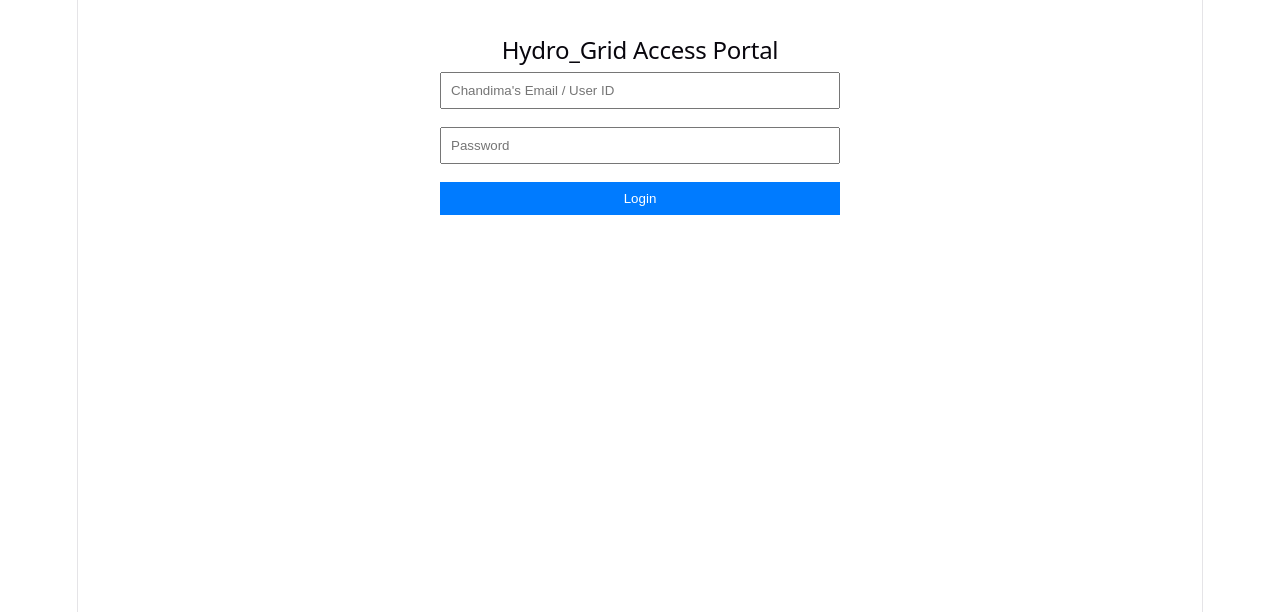
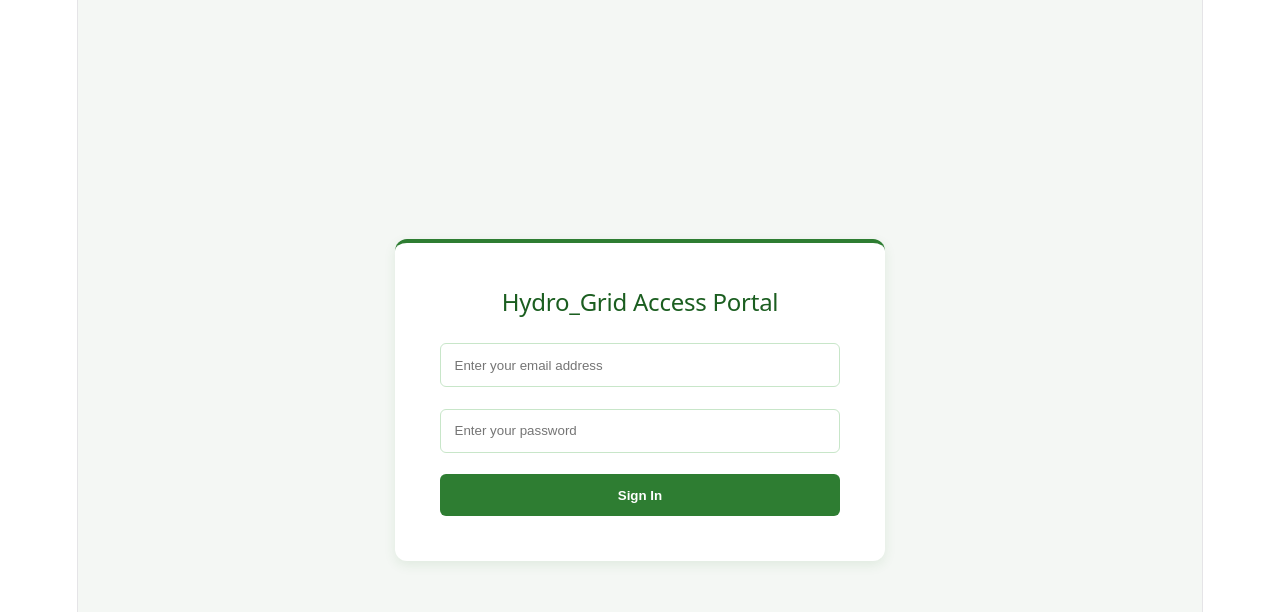
Before and after one commit to chandima04maduranga-code/hydro-grid, a React app in the folder frontend/: page / in a window 1280 px wide. Shown: the top 612 px of the page. Built offline with nearby package versions, Linux system fonts and the light colour scheme; the HTML template or start-up script is replaced by a standard one.

Commit message:
Day 5: Applied agricultural color palette and UI styling

```diff
--- a/frontend/src/components/auth/Login.jsx
+++ b/frontend/src/components/auth/Login.jsx
@@ -15,35 +15,60 @@ const Login = ({ setToken }) => {
       setToken(receivedToken);
       localStorage.setItem("token", receivedToken);
     } catch (err) {
-      setError(err.response?.data?.msg || "Authentication failed.");
+      setError(err.response?.data?.msg || "Authentication failed. Please verify credentials.");
     }
   };
 
   return (
-    <div style={{ padding: "2rem", maxWidth: "400px", margin: "0 auto", fontFamily: "sans-serif" }}>
-      <h2>Hydro_Grid Access Portal</h2>
-      {error && <p style={{ color: "red" }}>{error}</p>}
-      <form onSubmit={handleLogin} style={{ display: "flex", flexDirection: "column", gap: "1rem" }}>
+    <div style={{
+      display: "flex",
+      justifyContent: "center",
+      alignItems: "center",
+      height: "100vh",
+      backgroundColor: "#f4f7f4",
+      fontFamily: "sans-serif"
+    }}>
+      <div style={{
+        padding: "2.5rem",
+        maxWidth: "400px",
+        width: "100%",
+        backgroundColor: "#ffffff",
+        borderRadius: "12px",
+        boxShadow: "0 4px 12px rgba(46, 125, 50, 0.1)",
+        borderTop: "4px solid #2e7d32"
+      }}>
+        <h2 style={{ color: "#1b5e20", marginBottom: "1.5rem", textAlign: "center" }}>Hydro_Grid Access Portal</h2>
+        {error && <p style={{ color: "#c62828", fontSize: "0.9rem", marginBottom: "1rem" }}>{error}</p>}
+        <form onSubmit={handleLogin} style={{ display: "flex", flexDirection: "column", gap: "1.2rem" }}>
           <input
             type="email"
-          placeholder="Chandima's Email / User ID"
+            placeholder="Enter your email address"
             value={email}
             onChange={(e) => setEmail(e.target.value)}
             required
-          style={{ padding: "0.5rem" }}
+            style={{ padding: "0.75rem", borderRadius: "6px", border: "1px solid #c8e6c9", outline: "none" }}
           />
           <input
             type="password"
-          placeholder="Password"
+            placeholder="Enter your password"
             value={password}
             onChange={(e) => setPassword(e.target.value)}
             required
-          style={{ padding: "0.5rem" }}
+            style={{ padding: "0.75rem", borderRadius: "6px", border: "1px solid #c8e6c9", outline: "none" }}
           />
-        <button type="submit" style={{ padding: "0.5rem", background: "#007bff", color: "white", border: "none", cursor: "pointer" }}>
-          Login
+          <button type="submit" style={{
+            padding: "0.75rem",
+            backgroundColor: "#2e7d32",
+            color: "white",
+            border: "none",
+            borderRadius: "6px",
+            fontWeight: "bold",
+            cursor: "pointer"
+          }}>
+            Sign In
           </button>
         </form>
+      </div>
     </div>
   );
 };
--- a/frontend/src/components/dashboard/Dashboard.jsx
+++ b/frontend/src/components/dashboard/Dashboard.jsx
@@ -26,37 +26,52 @@ const Dashboard = ({ handleLogout }) => {
   };
 
   return (
-    <div style={{ padding: "2rem", fontFamily: "sans-serif" }}>
-      <div style={{ display: "flex", justifyContent: "space-between", alignItems: "center" }}>
-        <h2>Hydro_Grid Operator Panel — Welcome, Chandima</h2>
-        <button onClick={handleLogout} style={{ padding: "0.5rem 1rem", background: "#dc3545", color: "white", border: "none", cursor: "pointer" }}>
+    <div style={{ backgroundColor: "#f4f7f4", minHeight: "100vh", padding: "2rem", fontFamily: "sans-serif" }}>
+      <div style={{
+        display: "flex",
+        justifyContent: "space-between",
+        alignItems: "center",
+        backgroundColor: "#ffffff",
+        padding: "1rem 2rem",
+        borderRadius: "8px",
+        boxShadow: "0 2px 8px rgba(0,0,0,0.05)"
+      }}>
+        <h2 style={{ color: "#1b5e20", margin: 0 }}>Hydro_Grid Control Panel — Enterprise Dashboard</h2>
+        <button onClick={handleLogout} style={{
+          padding: "0.5rem 1rem",
+          backgroundColor: "#c62828",
+          color: "white",
+          border: "none",
+          borderRadius: "6px",
+          cursor: "pointer"
+        }}>
           Logout
         </button>
       </div>
 
       <div style={{ display: "flex", gap: "2rem", marginTop: "2rem" }}>
-        <div style={{ flex: 1, border: "1px solid #ccc", padding: "1rem", borderRadius: "8px" }}>
-          <h3>System Plants</h3>
-          {plants.length === 0 ? <p>No plants registered.</p> : (
+        <div style={{ flex: 1, backgroundColor: "#ffffff", borderTop: "4px solid #2e7d32", padding: "1.5rem", borderRadius: "8px", boxShadow: "0 2px 8px rgba(0,0,0,0.05)" }}>
+          <h3 style={{ color: "#2e7d32", marginTop: 0 }}>Active Crop Systems</h3>
+          {plants.length === 0 ? <p style={{ color: "#666" }}>No plants registered.</p> : (
             <ul style={{ listStyle: "none", padding: 0 }}>
               {plants.map(plant => (
-                <li key={plant._id} style={{ padding: "0.5rem 0", borderBottom: "1px solid #eee" }}>
-                  <strong>{plant.name}</strong> - {plant.species} <br/>
-                  <small>Status: {plant.healthStatus}</small>
+                <li key={plant._id} style={{ padding: "0.75rem 0", borderBottom: "1px solid #e8f5e9" }}>
+                  <strong style={{ color: "#333" }}>{plant.name}</strong> <span style={{ color: "#666" }}>({plant.species})</span> <br/>
+                  <small style={{ color: "#2e7d32", fontWeight: "bold" }}>Status: {plant.healthStatus}</small>
                 </li>
               ))}
             </ul>
           )}
         </div>
 
-        <div style={{ flex: 1, border: "1px solid #ccc", padding: "1rem", borderRadius: "8px" }}>
-          <h3>Sensor Telemetry</h3>
-          {sensors.length === 0 ? <p>No telemetry active.</p> : (
+        <div style={{ flex: 1, backgroundColor: "#ffffff", borderTop: "4px solid #00acc1", padding: "1.5rem", borderRadius: "8px", boxShadow: "0 2px 8px rgba(0,0,0,0.05)" }}>
+          <h3 style={{ color: "#00838f", marginTop: 0 }}>Hydro Telemetry Data</h3>
+          {sensors.length === 0 ? <p style={{ color: "#666" }}>No telemetry active.</p> : (
             <ul style={{ listStyle: "none", padding: 0 }}>
               {sensors.map(sensor => (
-                <li key={sensor._id} style={{ padding: "0.5rem 0", borderBottom: "1px solid #eee" }}>
-                  <strong>{sensor.type}</strong>: {sensor.value} {sensor.unit} <br/>
-                  <small>Location: {sensor.location}</small>
+                <li key={sensor._id} style={{ padding: "0.75rem 0", borderBottom: "1px solid #e0f7fa" }}>
+                  <strong style={{ color: "#333" }}>{sensor.type}</strong>: <span style={{ color: "#00838f" }}>{sensor.value} {sensor.unit}</span> <br/>
+                  <small style={{ color: "#555" }}>Location Node: {sensor.location}</small>
                 </li>
               ))}
             </ul>
```
Lines whose indentation alone changed are shown as unchanged.
